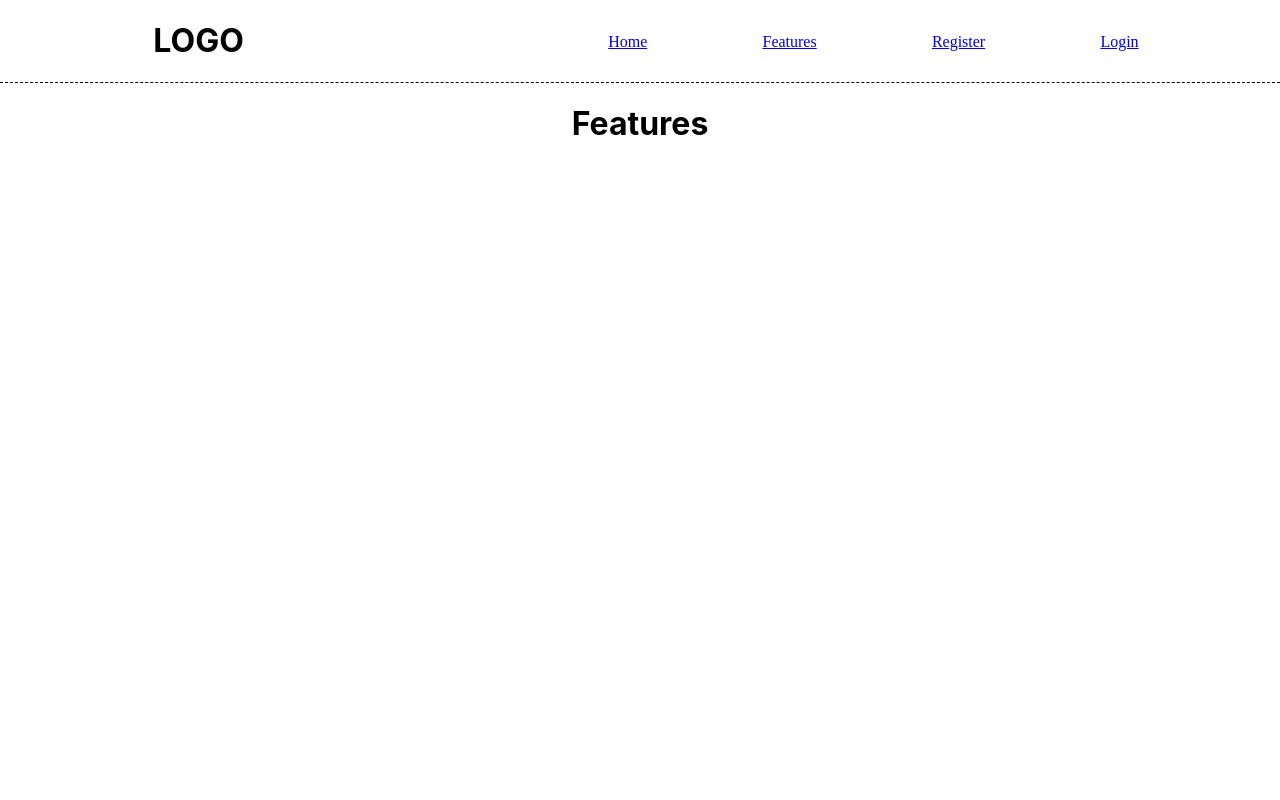
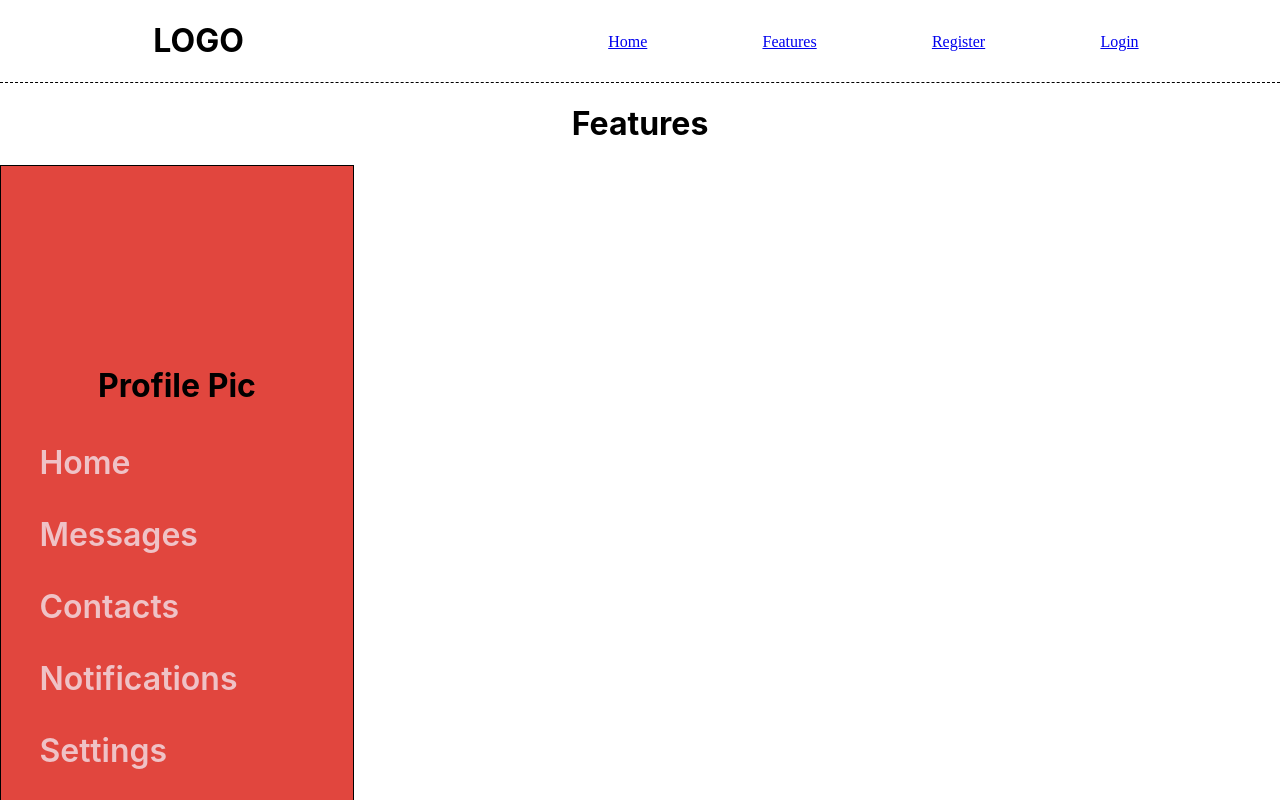
Before and after one commit to AdamPayne238/ciao-fe, a React (Create React App) app in the folder ciao-app/: page /features in a window 1280 px wide. Built offline with nearby package versions, Linux system fonts and the light colour scheme; sample sign-in values are in the browser's storage.

Commit message:
scaffolding

```diff
--- a/ciao-app/src/App.js
+++ b/ciao-app/src/App.js
@@ -23,7 +23,7 @@ function App() {
             <Route path="/login" component={Login} />
             <Route path="/register" component={Register} />
             <Route path="/features" component={Features} />
-            <PrivateRoute exact path='/ciao' component={Ciao} />
+            <PrivateRoute exactpath='/ciao' component={Ciao} />
 
 
     </div>
--- a/ciao-app/src/components/app/Ciao.js
+++ b/ciao-app/src/components/app/Ciao.js
@@ -1,15 +1,21 @@
 import React from 'react'
 import Tabs from './Tabs'
+import styled from 'styled-components'
 
 const Ciao = () => {
 
     return(
         <div>
-            <h1>Ciao!!</h1>
             <Tabs />
+
         </div>
 
     )
 }
 
 export default Ciao
+
+//styles
+const CiaoContainer = styled.div`
+    background: #171926;
+`
--- a/ciao-app/src/components/app/Tabs.js
+++ b/ciao-app/src/components/app/Tabs.js
@@ -7,12 +7,50 @@ const Tabs = () => {
 
     return(
         <TabContainer>
+            <div>
+                <h1>Profile Pic</h1>
+            </div>
+
             <NavLink to="/test">
+                <TabRow>
                 <a color={pathname.includes('/test') ? '#FB2046' : '#FB2046'}>
-                    TEST
+                    Home
                 </a>
+                </TabRow>
             </NavLink>
-            <h1>Tabs</h1>
+
+            <NavLink to="/newtest">
+                <TabRow>
+                <a color={pathname.includes('/test') ? '#FB2046' : '#FB2046'}>
+                    Messages
+                </a>
+                </TabRow>
+            </NavLink>
+
+            <NavLink to="/newtest">
+                <TabRow>
+                <a color={pathname.includes('/test') ? '#FB2046' : '#FB2046'}>
+                    Contacts
+                </a>
+                </TabRow>
+            </NavLink>
+
+            <NavLink to="/newtest">
+                <TabRow>
+                <a color={pathname.includes('/test') ? '#FB2046' : '#FB2046'}>
+                    Notifications
+                </a>
+                </TabRow>
+            </NavLink>
+
+            <NavLink to="/newtest">
+                <TabRow>
+                <a color={pathname.includes('/test') ? '#FB2046' : '#FB2046'}>
+                    Settings
+                </a>
+                </TabRow>
+            </NavLink>
+
         </TabContainer>
     )
 }
@@ -21,20 +59,38 @@ export default Tabs
 
 // Styles
 const TabContainer = styled.div`
+    border: 1px solid black;
     z-index: 900;
     position: fixed;
-    top: 20.5rem;
+    // top: 20.5rem;
     left: 0;
     width: 22rem;
     display: flex;
     flex-direction: column;
     justify-content: space-between;
     justify-content: flex-end;
+    background: #E1463E;
+    justify-content: center;
+    height: 100%;
     a{
         text-decoration: none;
-        margin-bottom: 1.8rem;
+        // margin-bottom: 1.8rem;
+        color: #EFC2C6;
     }
     a:last-of-type {
-        margin-bottom: 0rem;
+        // margin-bottom: 0rem;
       }
 `
+
+const TabRow = styled.div`
+    display: flex;
+    width: 18.1rem;
+    height: 4.5rem;
+    padding-left: 2.4rem;
+    align-items: center;
+    font-style: normal;
+    font-weight: 600;
+    font-size: 2rem;
+    line-height: 2.2rem;
+    text-align: center;
+`
```
